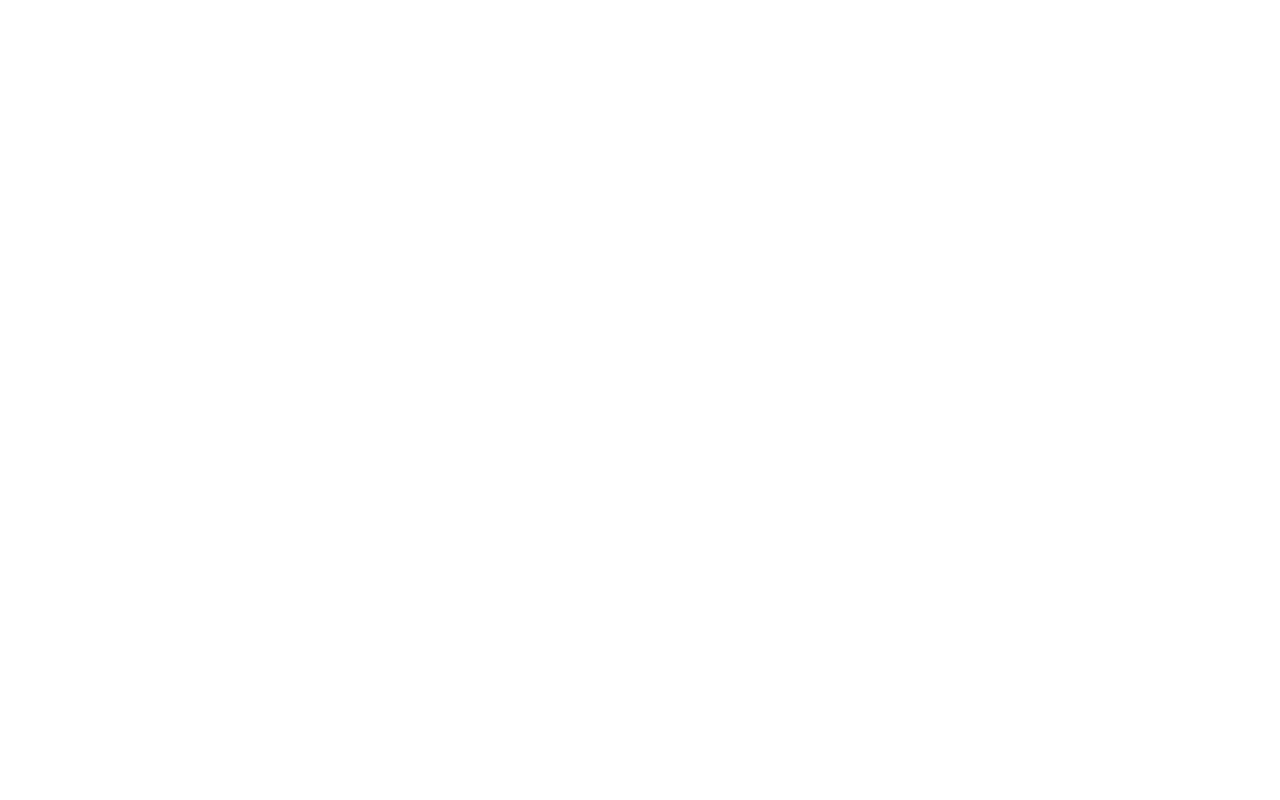
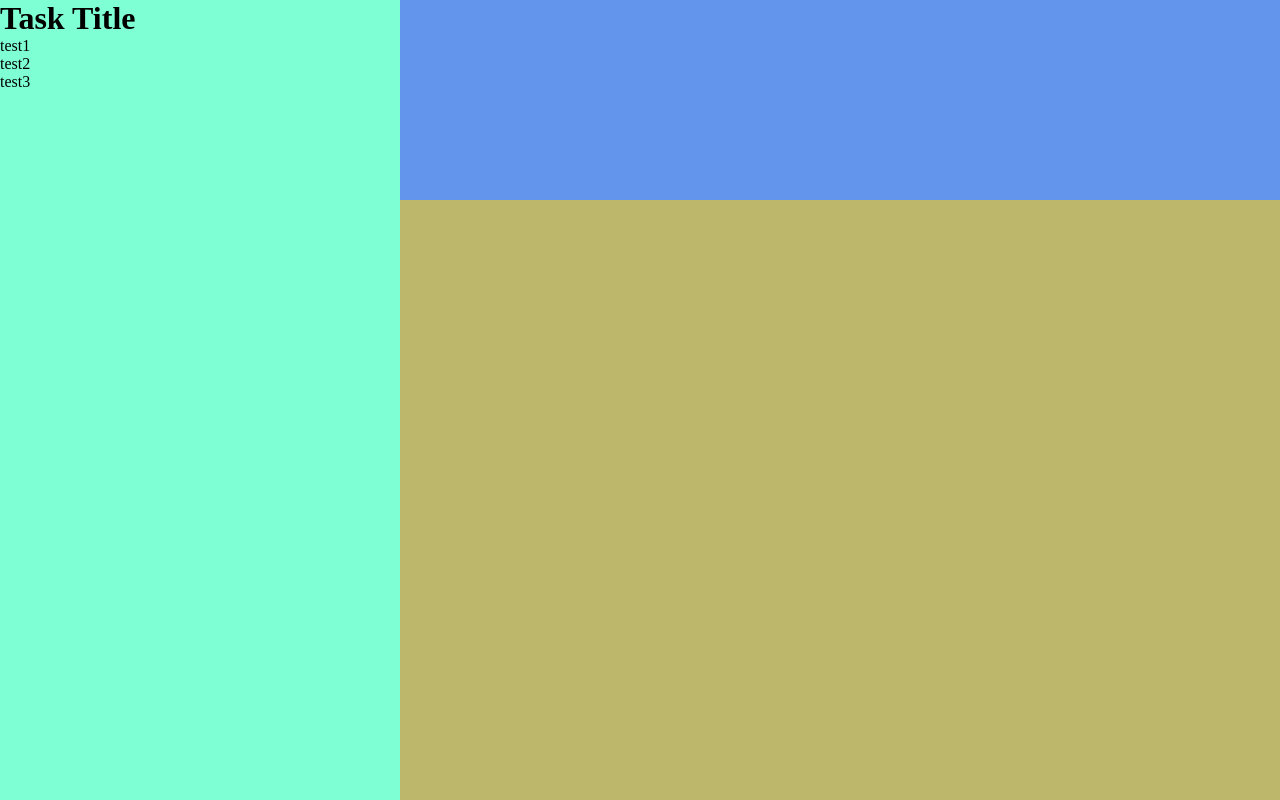
Before and after one commit to rosnbro/todo-list, a website built with webpack: page dist/index.html in a window 1280 px wide. Built offline with nearby package versions, Linux system fonts and the light colour scheme.

Commit message:
add page rendering module, add stylesheet with basic grid setup

```diff
--- a/package.json
+++ b/package.json
@@ -23,5 +23,8 @@
     "style-loader": "^3.3.1",
     "webpack": "^5.73.0",
     "webpack-cli": "^4.10.0"
+  },
+  "dependencies": {
+    "date-fns": "^2.28.0"
   }
 }
--- a/src/index.js
+++ b/src/index.js
@@ -1 +1,22 @@
+import render from './render';
 import './style.css';
+
+let projects = [];
+let tasks = [];
+
+//test items
+let test1 = {
+    name: 'test1',
+};
+let test2 = {
+    name: 'test2',
+};
+let test3 = {
+    name: 'test3',
+};
+
+projects.push(test1);
+projects.push(test2);
+projects.push(test3);
+
+render(projects, tasks);
--- /dev/null
+++ b/src/render.js
@@ -0,0 +1,44 @@
+function render(projects, tasks) {
+    const content = document.getElementById('content');
+
+    content.innerHTML = '';
+
+    content.appendChild(renderSidebar(projects));
+    content.appendChild(renderHeader(projects));
+    content.appendChild(renderMain(projects, tasks));
+    return content;
+}
+
+function renderSidebar(projects) {
+    const sidebar = document.createElement('div');
+    const title = document.createElement('h1');
+    const projectContainer = document.createElement('div');
+
+    sidebar.classList.add('sidebar');
+
+    title.textContent = 'Task Title';
+
+    projects.forEach(project => {
+        let projectSelect = document.createElement('div');
+        projectSelect.textContent = project.name;
+        projectContainer.appendChild(projectSelect);
+    });
+
+    sidebar.appendChild(title);
+    sidebar.appendChild(projectContainer);
+    return sidebar;
+}
+
+function renderHeader() {
+    const header = document.createElement('header');
+
+    return header;
+}
+
+function renderMain(projects, tasks) {
+    const main = document.createElement('main');
+
+    return main;
+}
+
+export default render;
--- a/src/style.css
+++ b/src/style.css
@@ -0,0 +1,45 @@
+:root {
+
+}
+
+body {
+    margin: 0;
+    height: 100vh;
+    width: 100vw;
+}
+
+#content {
+    height: 100%;
+    width: 100%;
+    display: grid;
+    grid-template-columns: 400px 1fr;
+    grid-template-rows: 200px 1fr;
+    grid-template-areas:
+    "sidebar header"
+    "sidebar main";
+}
+
+.sidebar {
+    grid-area: sidebar;
+    height: 100%;
+    width: 100%;
+    background-color: aquamarine;
+}
+
+h1 {
+    margin: 0;
+}
+
+header {
+    grid-area: header;
+    width: 100%;
+    background-color: cornflowerblue;
+}
+
+main {
+    grid-area: main;
+    height: auto;
+    width: 100%;
+    overflow: scroll;
+    background-color: darkkhaki;
+}
```
Also changed, not shown: dist/index.html, dist/main.js, 1 other file.
